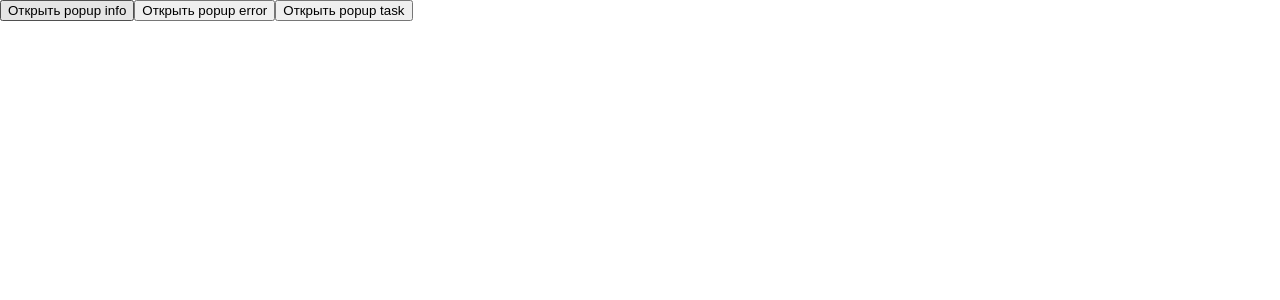
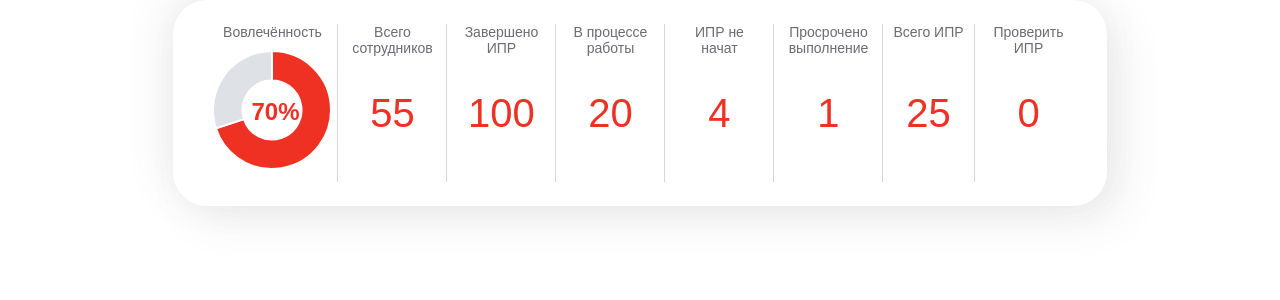
Before and after one commit to NataliyaNikulshina/ipr-hackathon-yandex-alfa, a React (Create React App) app: page / in a window 1280 px wide. Shown: the top 300 px of the page. Built offline with nearby package versions, Linux system fonts and the light colour scheme.

Commit message:
Создать роутинг для главной страницы

```diff
--- a/package.json
+++ b/package.json
@@ -6,7 +6,7 @@
     "@testing-library/jest-dom": "^5.17.0",
     "@testing-library/react": "^13.4.0",
     "@testing-library/user-event": "^13.5.0",
-    "chart.js": "^4.0.0",
+    "chart.js": "^4.4.1",
     "node-sass": "^9.0.0",
     "node-scss": "^7.0.3",
     "react": "^18.2.0",
--- a/src/app.jsx
+++ b/src/app.jsx
@@ -2,14 +2,13 @@ import { useState } from "react";
 import { Route, Routes } from "react-router-dom";
 import Signin from "./pages/signin/signin";
 import Popup from "./components/popup/popup";
-
-//  Ссылки на картинки инфо попапа
-import darts from "./images/darts.png";
-import telephoneOperator from "./images/telephone-operator.png";
-import dartsTask from "./images/darts-task.png";
+import Profile from "./pages/profile/profile";
 
 // Ссылки на проверочные константы (заглушки)
-import { arrTodayTasks, arrThisWekTasks } from './ui/verificationConstants/verificationConstants.js'
+import {
+  arrTodayTasks,
+  arrThisWekTasks,
+} from "./ui/verificationConstants/verificationConstants.js";
 
 const routesUrl = {
   homePage: "/",
@@ -41,46 +40,44 @@ const App = () => {
   const [howManyOpenPoups, setHowManyOpenPoups] = useState(0);
 
   const handlePopup = (() => {
-
     const whatPopupHandle = (popupAssignment) => {
       let setIsPopup = [];
-      if (popupAssignment === 'info') {
+      if (popupAssignment === "info") {
         setIsPopup[0] = isInfoPopupOpen;
         setIsPopup[1] = setIsInfoPopupOpen;
-      } else if (popupAssignment === 'error') {
+      } else if (popupAssignment === "error") {
         setIsPopup[0] = isErrorPopupOpen;
         setIsPopup[1] = setIsErrorPopupOpen;
-      } else if (popupAssignment === 'task') {
+      } else if (popupAssignment === "task") {
         setIsPopup[0] = isTaskTrackingLogPopupOpen;
         setIsPopup[1] = setIsTaskTrackingLogPopupOpen;
+      }
+      return setIsPopup;
     };
-      return setIsPopup;
-    }
 
     const open = (props) => {
       let setIsPopup = whatPopupHandle(props.popupAssignment);
 
       if (setIsPopup.length && !setIsPopup[0].tugle) {
-
         setHowManyOpenPoups(howManyOpenPoups + 1);
 
-        if (props.popupAssignment === 'task') {
+        if (props.popupAssignment === "task") {
           setIsPopup[1]({
             ...setIsPopup[0],
             tugle: true,
-            popupImg: props.newPopupImg ? props.newPopupImg : '',
+            popupImg: props.newPopupImg ? props.newPopupImg : "",
             arrTodayTasks: arrTodayTasks ? arrTodayTasks : [],
-            arrThisWekTasks: arrThisWekTasks ? arrThisWekTasks : []
+            arrThisWekTasks: arrThisWekTasks ? arrThisWekTasks : [],
           });
         } else {
           setIsPopup[1]({
             ...setIsPopup[0],
             tugle: true,
-            popupText: props.newPopupText ? props.newPopupText : '',
-            popupImg: props.newPopupImg ? props.newPopupImg : ''
+            popupText: props.newPopupText ? props.newPopupText : "",
+            popupImg: props.newPopupImg ? props.newPopupImg : "",
           });
-        };
-      };
+        }
+      }
     };
 
     const close = (popupAssignment) => {
@@ -90,67 +87,30 @@ const App = () => {
     };
 
     const closeEvent = (evt, popupAssignment) => {
-      if (evt.type === 'click') {
-        const isOverlay = evt.target.classList.contains('popup-overlay');
-        const isCloseButton = evt.target.classList.contains('close-button') || evt.target.classList.contains('close-button__ico-box') || evt.target.classList.contains('close-button__icon');
+      if (evt.type === "click") {
+        const isOverlay = evt.target.classList.contains("popup-overlay");
+        const isCloseButton =
+          evt.target.classList.contains("close-button") ||
+          evt.target.classList.contains("close-button__ico-box") ||
+          evt.target.classList.contains("close-button__icon");
         if (isOverlay || isCloseButton) {
           close(popupAssignment);
-        };
-      } else if (evt.type === 'keydown') { if (evt.key === 'Escape') { close(popupAssignment); } };
+        }
+      } else if (evt.type === "keydown") {
+        if (evt.key === "Escape") {
+          close(popupAssignment);
+        }
+      }
     };
 
-    return { open, closeEvent }
-
+    return { open, closeEvent };
   })();
 
   return (
     <Routes>
       <Route path={routesUrl.signin} element={<Signin />} />
-      <Route
-        path={routesUrl.homePage}
-        element={
-          <>
-            <button
-              type="button"
-              onClick={() => {
-                const popupAssignment = "info";
-                const text = "Комментарий отправлен сотруднику!";
-                handlePopup.open({
-                  popupAssignment,
-                  newPopupText: text,
-                  newPopupImg: darts,
-                });
-              }}
-            >
-              Открыть popup info
-            </button>
-
-            <button
-              type="button"
-              onClick={() => {
-                const popupAssignment = "error";
-                const text =
-                  "Что-то пошло не так, проверьте подключение к интернету";
-                handlePopup.open({
-                  popupAssignment,
-                  newPopupText: text,
-                  newPopupImg: telephoneOperator,
-                });
-              }}
-            >
-              Открыть popup error
-            </button>
-
-            <button
-              type="button"
-              onClick={() => {
-                const popupAssignment = "task";
-                handlePopup.open({ popupAssignment, newPopupImg: dartsTask });
-              }}
-            >
-              Открыть popup task
-            </button>
-            <Popup
+      <Route path={routesUrl.homePage} element={<Profile />} />
+      {/* <Popup
         isOpen={isInfoPopupOpen}
         onClose={handlePopup.closeEvent}
         zIndex={howManyOpenPoups}
@@ -164,10 +124,7 @@ const App = () => {
         isOpen={isTaskTrackingLogPopupOpen}
         onClose={handlePopup.closeEvent}
         zIndex={howManyOpenPoups}
-            />
-          </>
-        }
-      ></Route>
+      /> */}
     </Routes>
   );
 };
--- /dev/null
+++ b/src/pages/profile/profile.module.scss
@@ -0,0 +1,11 @@
+@use "../../stylesheets/variables" as *;
+@use "../../stylesheets/mixins" as *;
+
+.page {
+  @include flex(column, flex-start, center);
+  margin: 0 auto;
+  max-width: 1280px;
+  min-height: 100vh;
+  background-color: #FFFFFF;
+  overflow: hidden;
+}
--- /dev/null
+++ b/src/pages/profile/profile.tsx
@@ -0,0 +1,29 @@
+import { FC, useState, useEffect, FormEvent } from "react";
+import stylesProfile from "./profile.module.scss";
+
+import Statistics from "../../components/Statistics/Statistics";
+
+//  Ссылки на картинки инфо попапа
+import darts from "./images/darts.png";
+import telephoneOperator from "./images/telephone-operator.png";
+import dartsTask from "./images/darts-task.png";
+//import  { handlePopup }  from "../../app";
+
+const Profile: FC = (): JSX.Element => {
+  return <section className={stylesProfile.page}>
+    <Statistics />
+
+
+            {/* <button
+              type="button"
+              onClick={() => {
+                const popupAssignment = "task";
+                handlePopup.open({ popupAssignment, newPopupImg: dartsTask });
+              }}
+            >
+              Открыть popup task
+            </button> */}
+  </section>;
+};
+
+export default Profile;
```
Also changed, not shown: 1 other file (tests, documents, lock files or other folders). Lines whose indentation alone changed are shown as unchanged.
